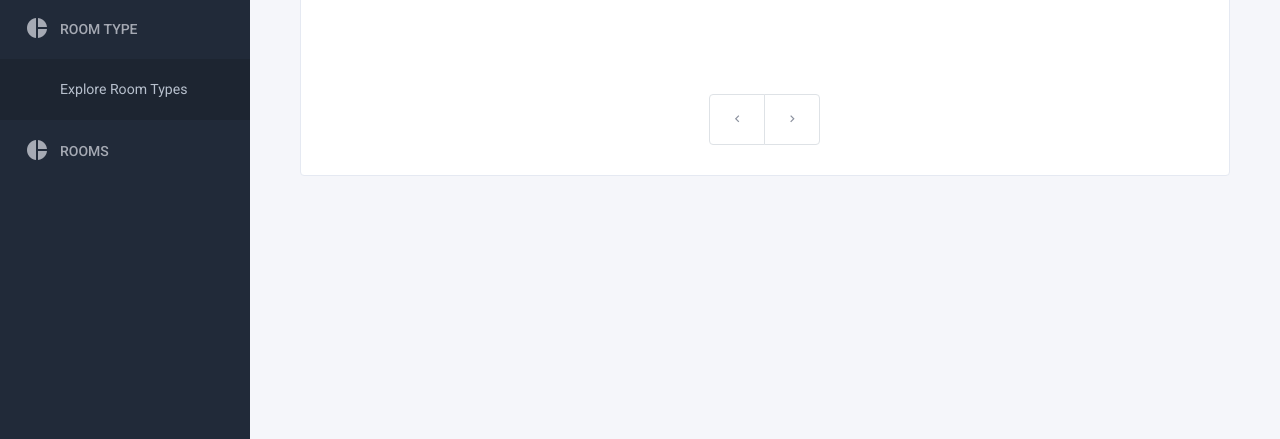
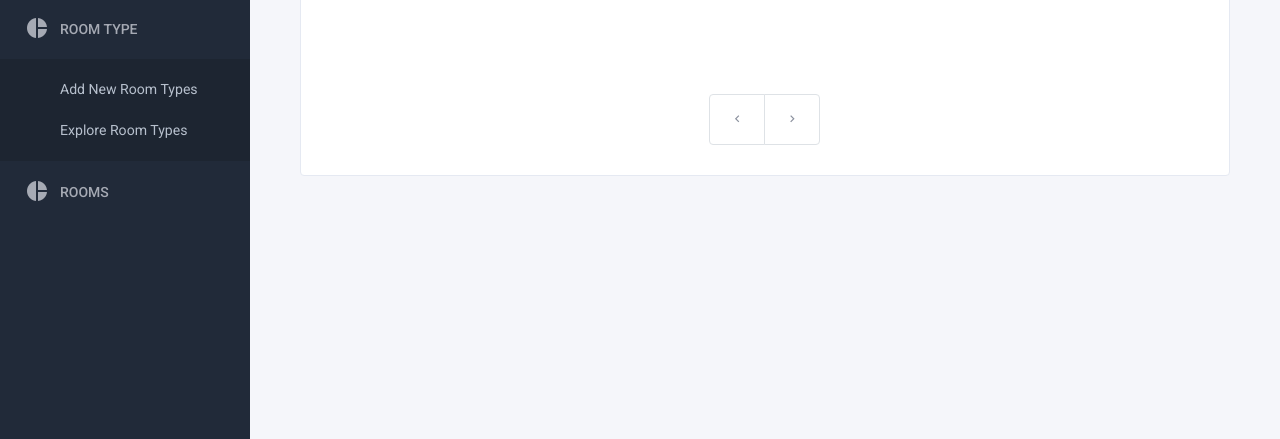
Before and after one commit to no0g/APtel, a PHP site: page /dist/admin/bookings/show/index.php in a window 1280 px wide, after a click on "ROOM TYPE". Shown: the part 361-800 px from the top of the page. Run offline with PHP 8.4, Linux system fonts and the light colour scheme; a user stored in the database is signed in; data comes from the database, SQL or seed files in the repository; data that the repository does not hold is empty; some libraries are stand-ins or nearby versions.

Commit message:
fix: reorganize assets

```diff
--- a/assets/template/sidebaradmin.php
+++ b/assets/template/sidebaradmin.php
@@ -89,6 +89,11 @@
                       <div class="sub-menu">
 
                             <li >
+                              <a class="sidenav-item-link" href="../../roomtype/new/">
+                                <span class="nav-text">Add New Room Types</span>
+                              </a>
+                            </li>
+                            <li >
                               <a class="sidenav-item-link" href="../../roomtype/show/">
                                 <span class="nav-text">Explore Room Types</span>
                               </a>
@@ -106,7 +111,11 @@
                     <ul  class="collapse"  id="room"
                       data-parent="#sidebar-menu">
                       <div class="sub-menu">
-
+                            <li >
+                              <a class="sidenav-item-link" href="../../room/new/">
+                                <span class="nav-text">Add New Room </span>
+                              </a>
+                            </li>
                             <li >
                               <a class="sidenav-item-link" href="../../room/show/">
                                 <span class="nav-text">Explore Rooms</span>
```
Also changed, not shown: assets/img/elements/1.jpg (deleted), assets/img/elements/2.jpg (deleted), assets/img/elements/3.jpg (deleted).
